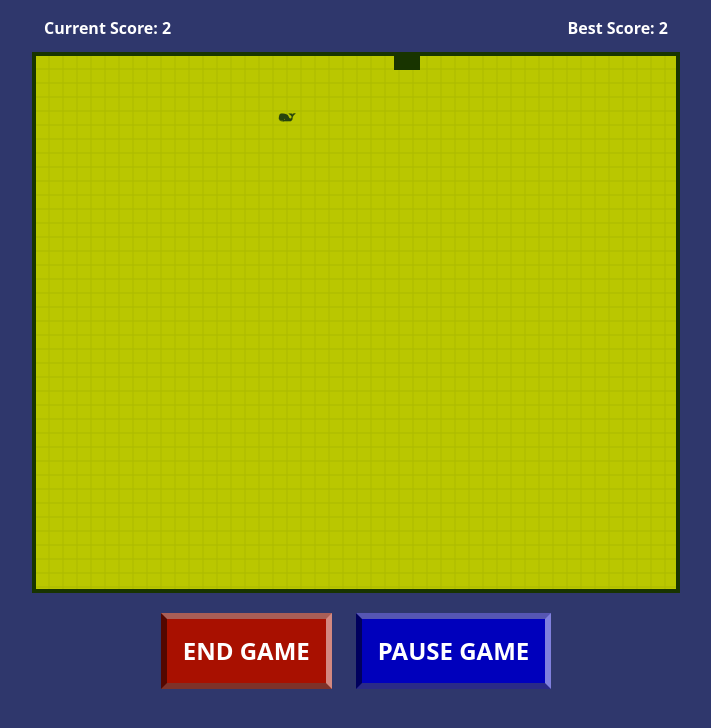
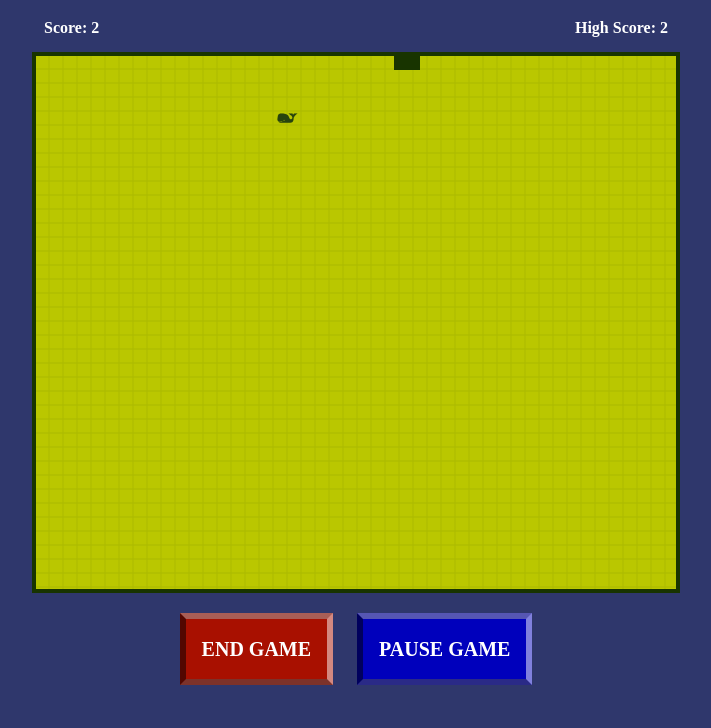
Before and after one commit to khleomix/retro-snake-game, a Next.js app: page / in a window 1280 px wide. Both pictures are taken after a click on the button "PLAY GAME". Shown: the top 728 px of the page, without its empty margins (284-995 px from the left). Built offline with nearby package versions, Linux system fonts and the light colour scheme.

Commit message:
Additional style fixes and font change

```diff
--- a/src/components/Game.tsx
+++ b/src/components/Game.tsx
@@ -132,7 +132,7 @@ class Game extends React.Component {
 
 	onGameOver() {
 		this.setState( inicialState );
-		this.setState( {gameOver: `Game Over! You got ${this.state.snakePixels.length}. Try Again?`} )
+		this.setState( {gameOver: `Game Over! Score: ${this.state.snakePixels.length}. Better luck next time.`} )
 	}
 
 	render() {
@@ -159,7 +159,7 @@ class Game extends React.Component {
 		  		}
 
 		  		<div className="flex my-2 justify-center">
-					<button className="btn-primary bg-red-100 hover:bg-red-200 focus:bg-red-200 box-border text-white font-bold text-2xl m-4 min-w-[100px] p-4 uppercase w-auto transition-all duration-75" onClick={ () => {
+					<button className="btn-primary bg-red-100 hover:bg-red-200 focus:bg-red-200 box-border text-white font-bold text-xl m-4 min-w-[100px] p-4 uppercase w-auto transition-all duration-75" onClick={ () => {
 						if ( this.state.play ) {
 							this.setState( inicialState );
 						} else this.setState( {play: true} )
@@ -167,7 +167,7 @@ class Game extends React.Component {
 					}>{this.state.play ? "End Game" : "Play Game"}</button>
 
 					{this.state.play ?
-						<button className={`ml-2 btn-secondary box-border text-white font-bold text-2xl m-4 min-w-[100px] p-4 uppercase w-auto transition-all duration-75 ${this.state.pause ? "bg-gray-200 hover:bg-gray-100 focus:bg-gray-100" : "bg-blue-100 hover:bg-blue-200 focus:bg-blue-200"}`} onClick={ () => {
+						<button className={`ml-2 btn-secondary box-border text-white font-bold text-xl m-4 min-w-[100px] p-4 uppercase w-auto transition-all duration-75 ${this.state.pause ? "bg-gray-200 hover:bg-gray-100 focus:bg-gray-100" : "bg-blue-100 hover:bg-blue-200 focus:bg-blue-200"}`} onClick={ () => {
 							this.setState( {pause: this.state.pause ? false : true} )
 						}}>{this.state.pause ? "Resume" : "Pause Game"}</button>
 					:
--- a/src/components/Score.tsx
+++ b/src/components/Score.tsx
@@ -14,8 +14,8 @@ export default function Score( props: ScoreProps ) {
 	},[bestScore, props.score, setBestScore] )
 	return (
 		<div className="p-2 w-full flex justify-between">
-			<p className="font-bold text-white">Current Score: {props.score}</p>
-			<p className="font-bold text-white">Best Score: {bestScore}</p>
+			<p className="font-bold text-white">Score: {props.score}</p>
+			<p className="font-bold text-white">High Score: {bestScore}</p>
 		</div>
 	)
 }
--- a/src/styles/globals.css
+++ b/src/styles/globals.css
@@ -2,11 +2,13 @@
 @tailwind components;
 @tailwind utilities;
 
-@import url('https://fonts.googleapis.com/css2?family=Lobster&display=swap');
+@import url('https://fonts.googleapis.com/css2?family=Press+Start+2P&display=swap');
 
 html,
 body {
 	@apply p-0 m-0 font-sans bg-tertiary overflow-x-hidden;
+
+	font-family: 'Press Start 2P';
 }
 
 .game-box::before {
@@ -42,6 +44,6 @@ body {
 	height: 16px;
 	width: 16px;
 	position: absolute;
-	top: -14px;
-	left: -4px;
+	top: -17px;
+	left: -6px;
 }
```
Also changed, not shown: public/food.svg.
